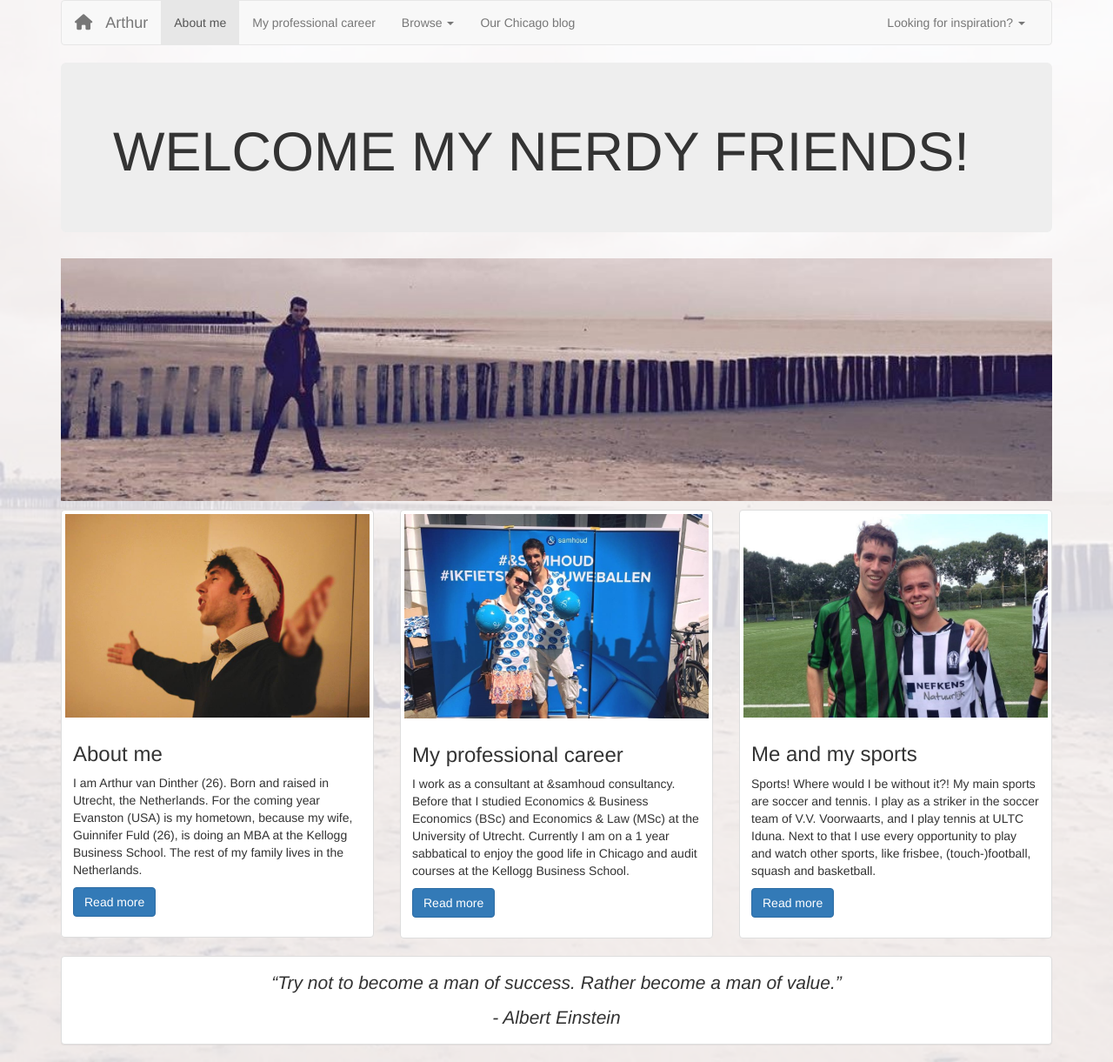
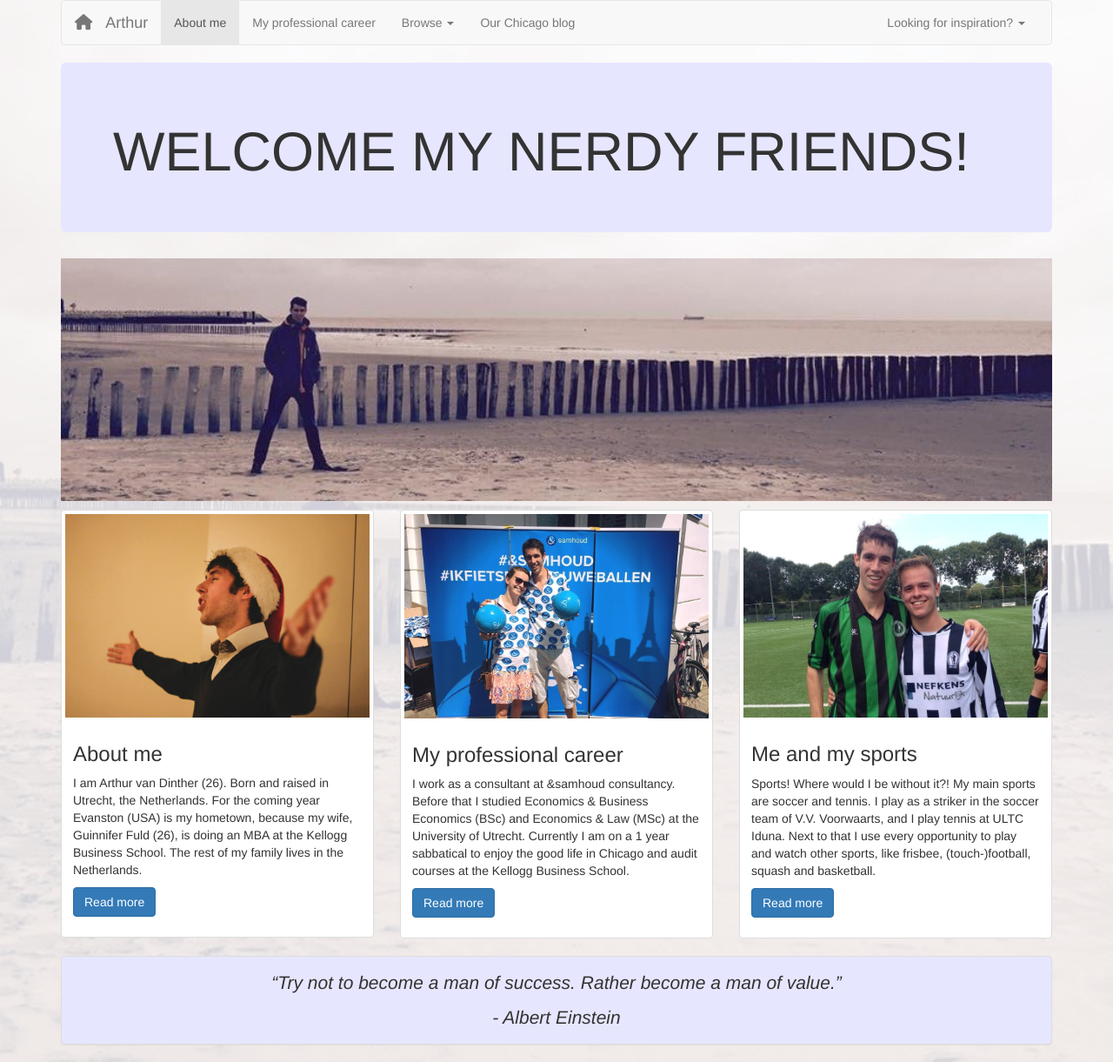
Before and after one commit to arthurvandinther/arthurvandinther.github.io, a plain HTML site: page index.html in a window 1280 px wide. Shown: the whole page at 87% size. Drawn offline with nearby package versions, Linux system fonts and the light colour scheme.

Commit message:
overrides

```diff
--- a/style.css
+++ b/style.css
@@ -9,7 +9,12 @@ body {
   width: 960px;
   margin: 20px auto 20px auto;
 }
-
+.jumbotron {
+  background-color: #e6e6ff;
+}
+.panel {
+  background-color: #e6e6ff;
+}
 .bold {
   font-weigt: bold;
 }
```
